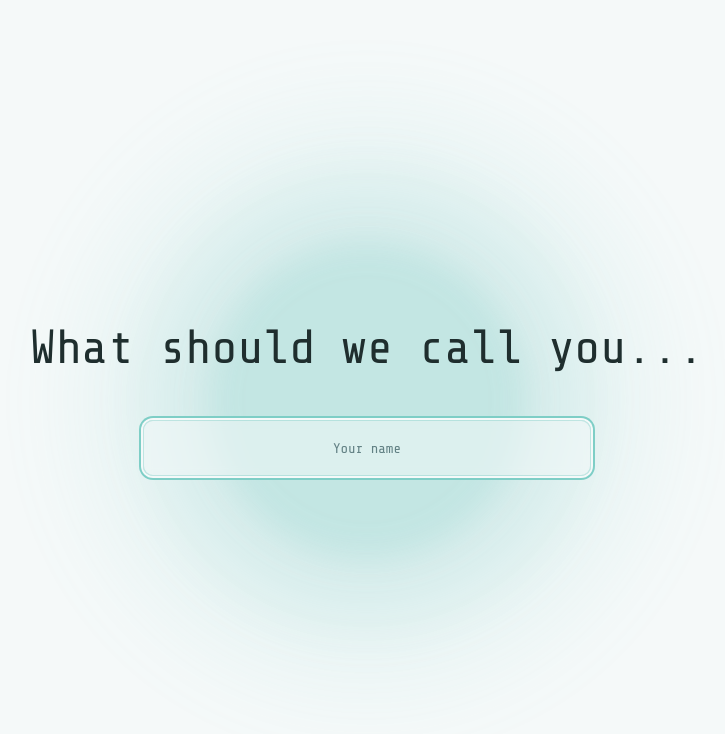
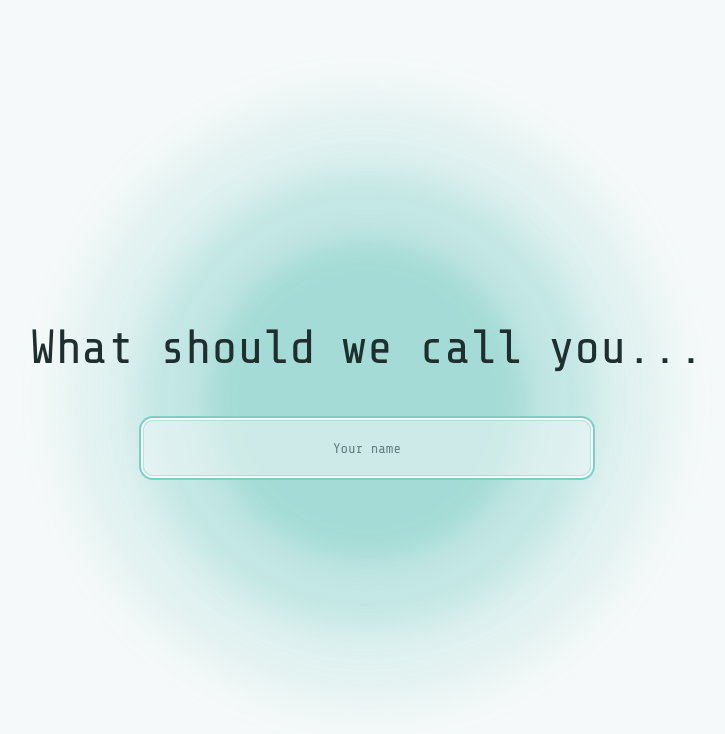
Before and after one commit to petergrotz/ease-the-chronic-pain-app, a React (Vite) app: page /welcome in a window 1280 px wide. Shown: the top 734 px of the page, without its empty margins (273-998 px from the left). Built offline with nearby package versions, Linux system fonts and the light colour scheme.

Commit message:
Refine welcome page background

```diff
--- a/src/pages/Welcome.tsx
+++ b/src/pages/Welcome.tsx
@@ -38,9 +38,9 @@ const Welcome = () => {
     <div className="min-h-screen w-full flex items-center justify-center bg-background overflow-hidden relative">
       {/* Breathing Circle Background - Headspace Style */}
       <div className="absolute inset-0 flex items-center justify-center">
-        <div className="breathing-circle-outer rounded-full bg-primary/20 blur-2xl" />
-        <div className="breathing-circle-middle rounded-full bg-primary/30 blur-xl" />
-        <div className="breathing-circle-inner rounded-full bg-primary/40 blur-lg" />
+        <div className="breathing-circle-outer rounded-full bg-primary/30 blur-xl" />
+        <div className="breathing-circle-middle rounded-full bg-primary/40 blur-lg" />
+        <div className="breathing-circle-inner rounded-full bg-primary/50 blur-md" />
       </div>
 
       {/* Content */}
@@ -99,33 +99,33 @@ const Welcome = () => {
         @keyframes breathe-outer {
           0%, 100% {
             transform: scale(1);
-            opacity: 0.4;
+            opacity: 0.6;
           }
           50% {
             transform: scale(1.3);
-            opacity: 0.6;
+            opacity: 0.8;
           }
         }
 
         @keyframes breathe-middle {
           0%, 100% {
             transform: scale(1);
-            opacity: 0.5;
+            opacity: 0.7;
           }
           50% {
             transform: scale(1.4);
-            opacity: 0.7;
+            opacity: 0.9;
           }
         }
 
         @keyframes breathe-inner {
           0%, 100% {
             transform: scale(1);
-            opacity: 0.6;
+            opacity: 0.8;
           }
           50% {
             transform: scale(1.5);
-            opacity: 0.8;
+            opacity: 1;
           }
         }
 
```
